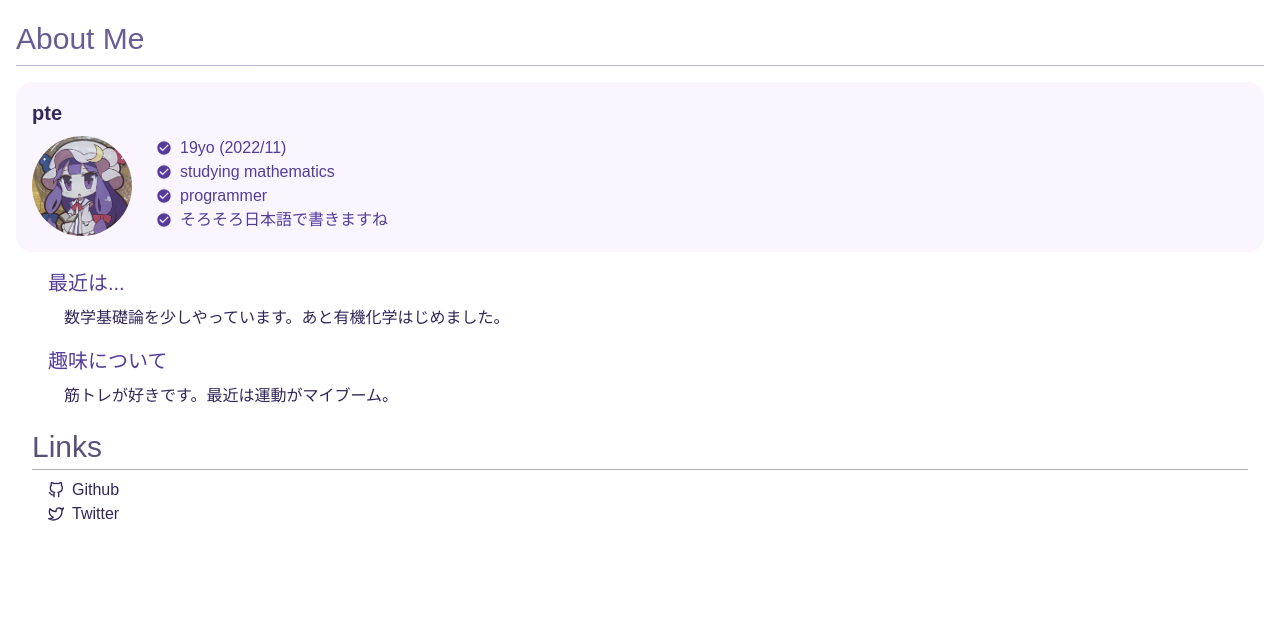
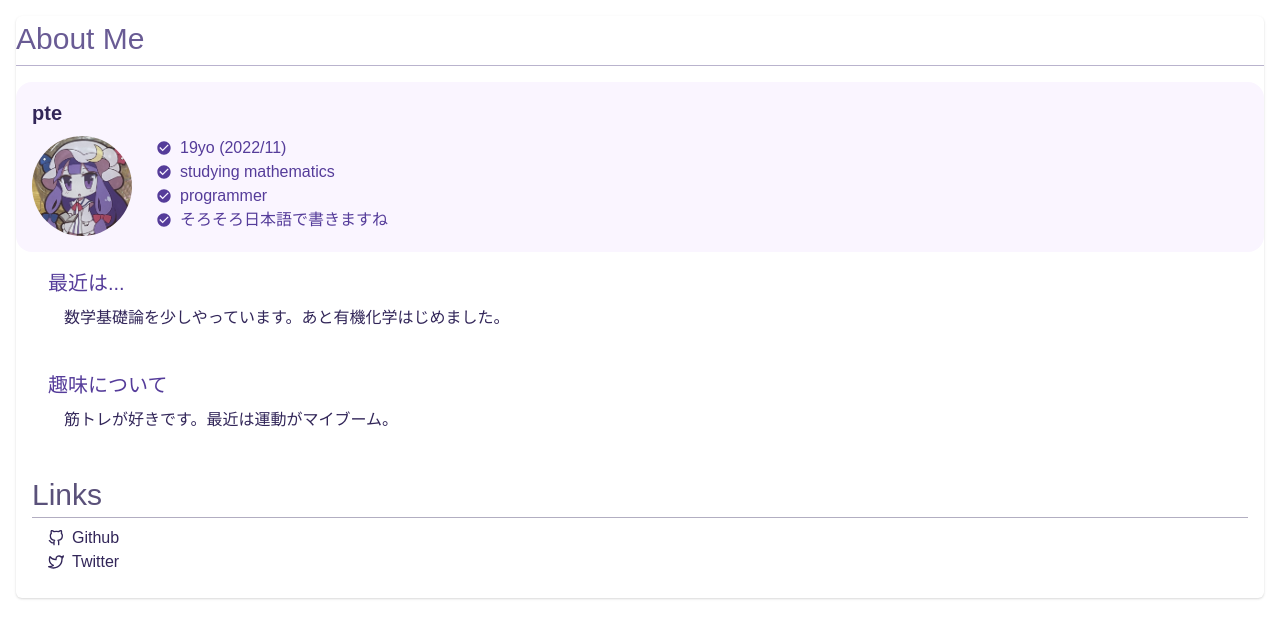
Before and after one commit to veluriy/pte, a Next.js app: page / in a window 1280 px wide. Shown: the top 638 px of the page. Built offline with nearby package versions, Linux system fonts and the light colour scheme.

Commit message:
change component

```diff
--- a/components/pages/top/index.tsx
+++ b/components/pages/top/index.tsx
@@ -2,6 +2,7 @@ import type { FC } from "react";
 import { Header } from "../../header";
 import {
     Box,
+    Card,
     Link,
     List,
     ListIcon,
@@ -9,7 +10,6 @@ import {
     Text,
     theme
 } from "@chakra-ui/react";
-import classes from "./style.module.css";
 import { AboutMe } from "./about";
 import { Item } from "./item";
 import { FiTwitter } from "react-icons/fi";
@@ -21,7 +21,7 @@ export const TopPagePresenter: FC = () => {
         <>
             <MyHead title="pteのサイト" />
             {/*<Header />*/}
-            <div className={classes.main}>
+            <Card m="16px 16px 0">
                 <Text
                     fontSize="3xl"
                     color={theme.colors.purple[800]}
@@ -87,7 +87,7 @@ export const TopPagePresenter: FC = () => {
                         </ListItem>
                     </List>
                 </Box>
-            </div>
+            </Card>
         </>
     );
 };
```
